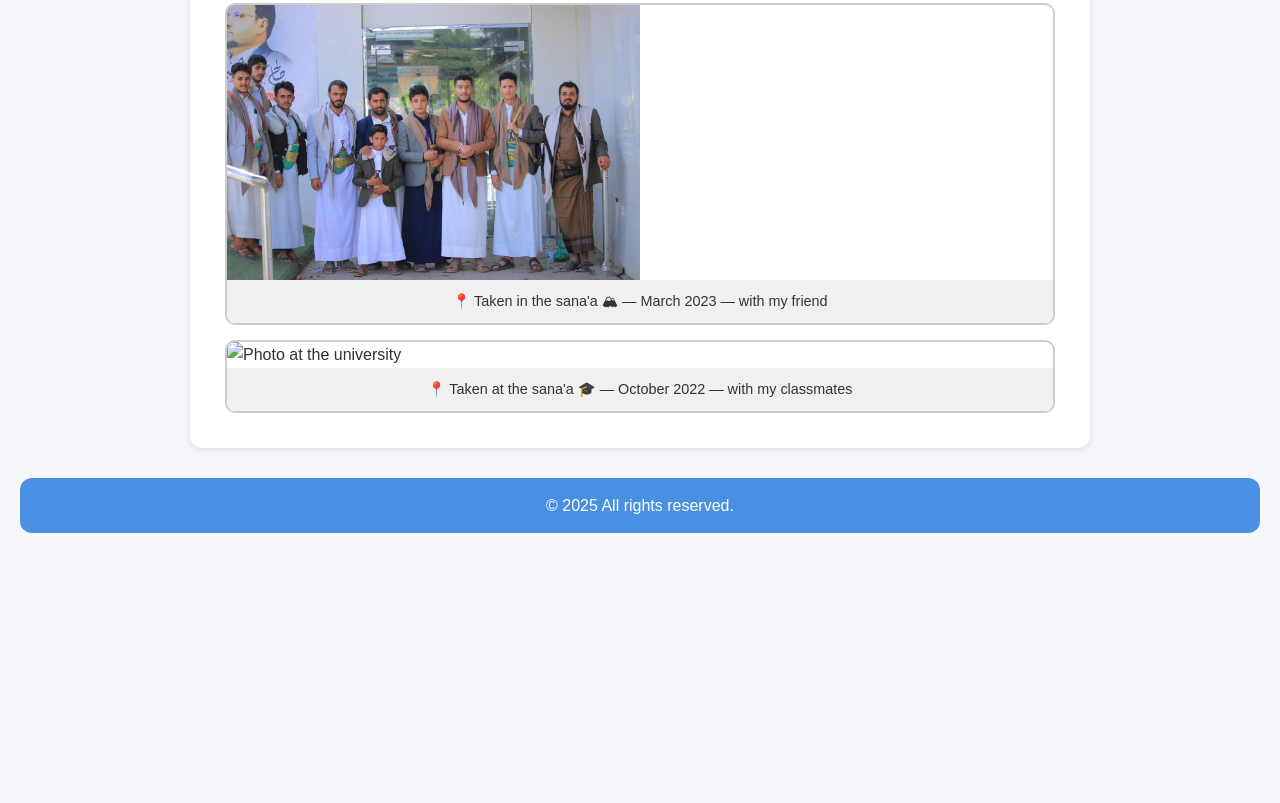
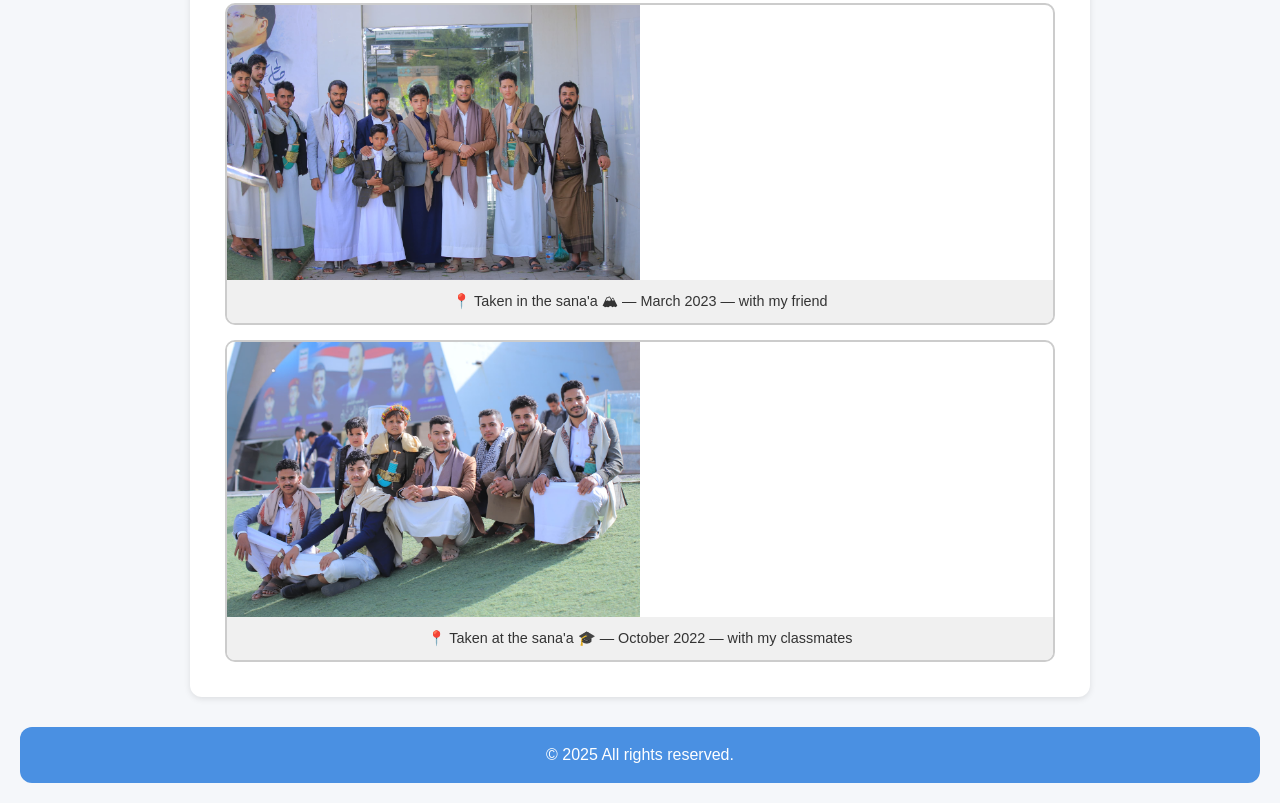
Before and after one commit to alghayl/theyazan_alghayl, a plain HTML site: page gallery.html in a window 1280 px wide. Shown: the part 939-1742 px from the top of the page. Before the commit the page ends 1492 px from the top, so only its background shows below. Drawn offline with Linux system fonts and the light colour scheme.

Commit message:
Update gallery.html

```diff
--- a/gallery.html
+++ b/gallery.html
@@ -41,7 +41,7 @@
 
     <!-- Photo 3 -->
     <figure>
-      <img src="photo 3.jpg" alt="Photo at the university" width="300">
+      <img src="https://github.com/alghayl/theyazan_alghayl/blob/main/images/photo%203.jpg?raw=true" alt="Photo at the university" width="300">
       <figcaption>📍 Taken at the sana'a 🎓 — October 2022 — with my classmates</figcaption>
     </figure>
 
```
